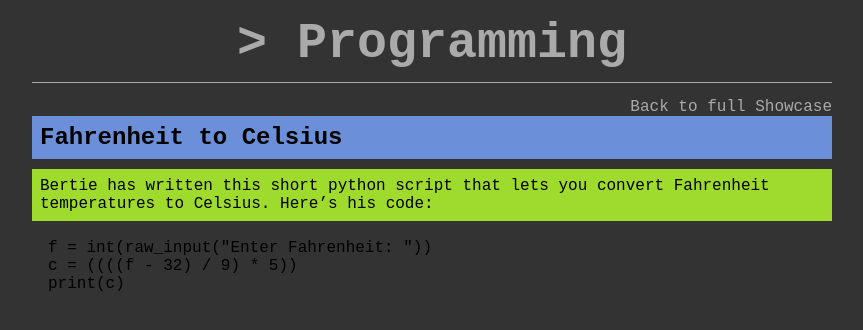
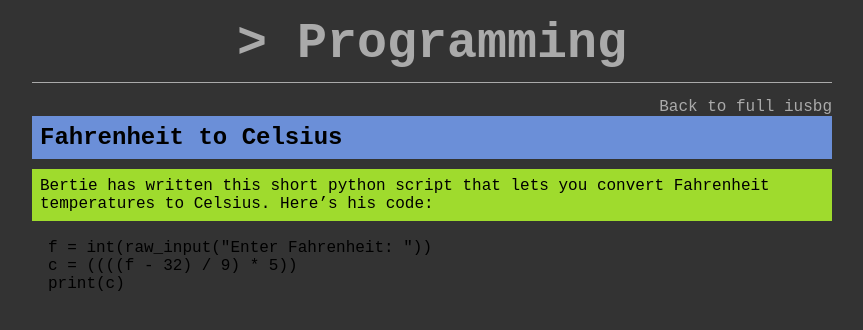
Before and after one commit to wcgs-programming/wcgs-programming.github.io, a Jekyll site: the page built from _posts/2014-11-25-fahrenheit-to-celsius.md, in a window 1280 px wide. Shown: the top 330 px of the page, without its empty margins (208-1071 px from the left). Built offline with Jekyll 4.4.1, drawn with Linux system fonts in a browser that asks for light colours; nearby versions of some CDN libraries; a style sheet for code colours, icons or effects is not loaded.

Commit message:
mucking aroung navi

```diff
--- a/_layouts/post.html
+++ b/_layouts/post.html
@@ -2,11 +2,16 @@
 layout: default
 ---
         {% if page.categories contains "showcase" %}
+            {% if page.categories.size == 1 %}
                         <a href="/showcase/">Back to full Showcase</a>
-        {% elsif page.categories contains "resources" %}
+            {% elsif page.categories contains "future-projects" %}
+                        <a href="/showcase/future-projects/">Back to all Future Projects</a>
+            {% else %}
+                        <a href="/showcase/">Back to full iusbg</a>
+            {% endif %}
+        {% endif %}
+        {% if page.categories contains "resources" %}
                         <a href="/resources/">Back to all Resources</a>
-        {% elsif page.categories contains "future" %}
-                        <a href="/showcase/future-projects/">Back to all Future Projects</a>
         {% endif %}
         <div id="welcome">
             <h2>{{ page.title }}</h2>
```
